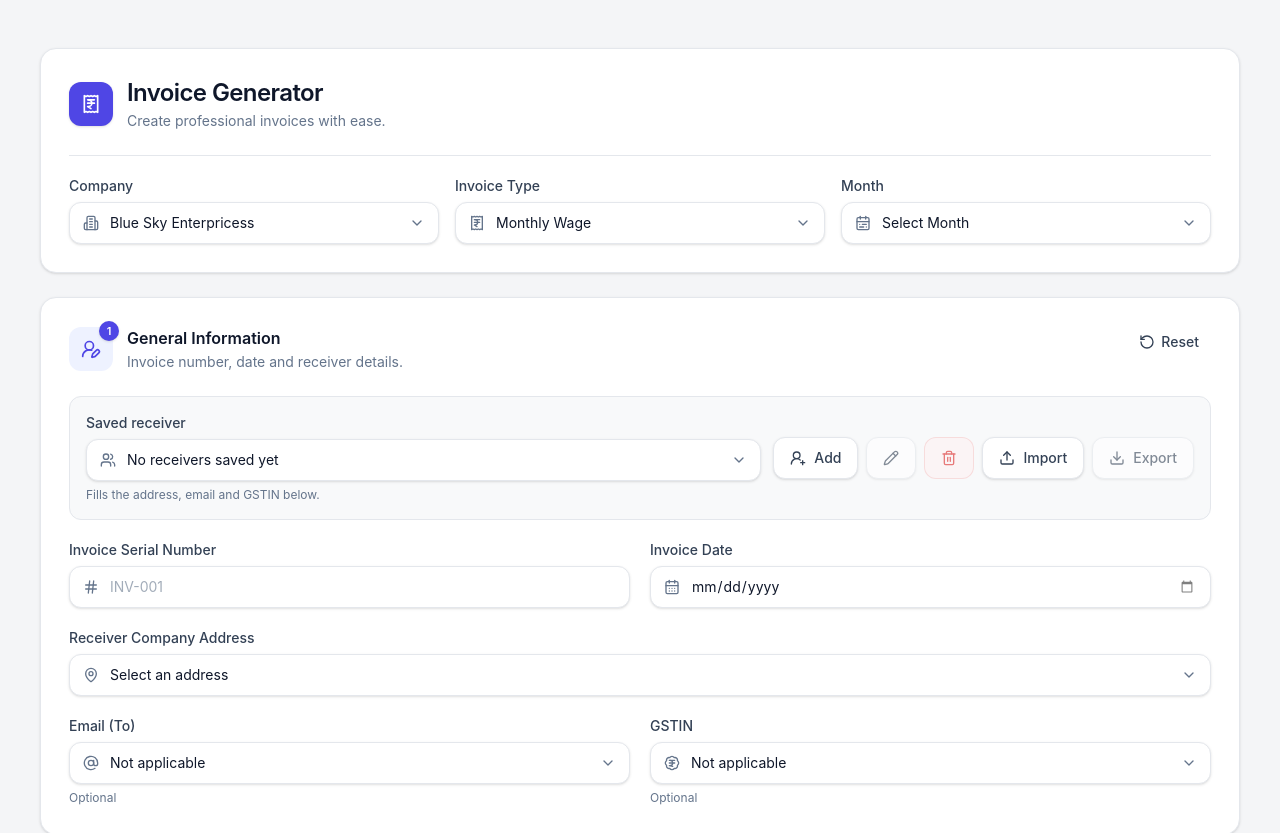
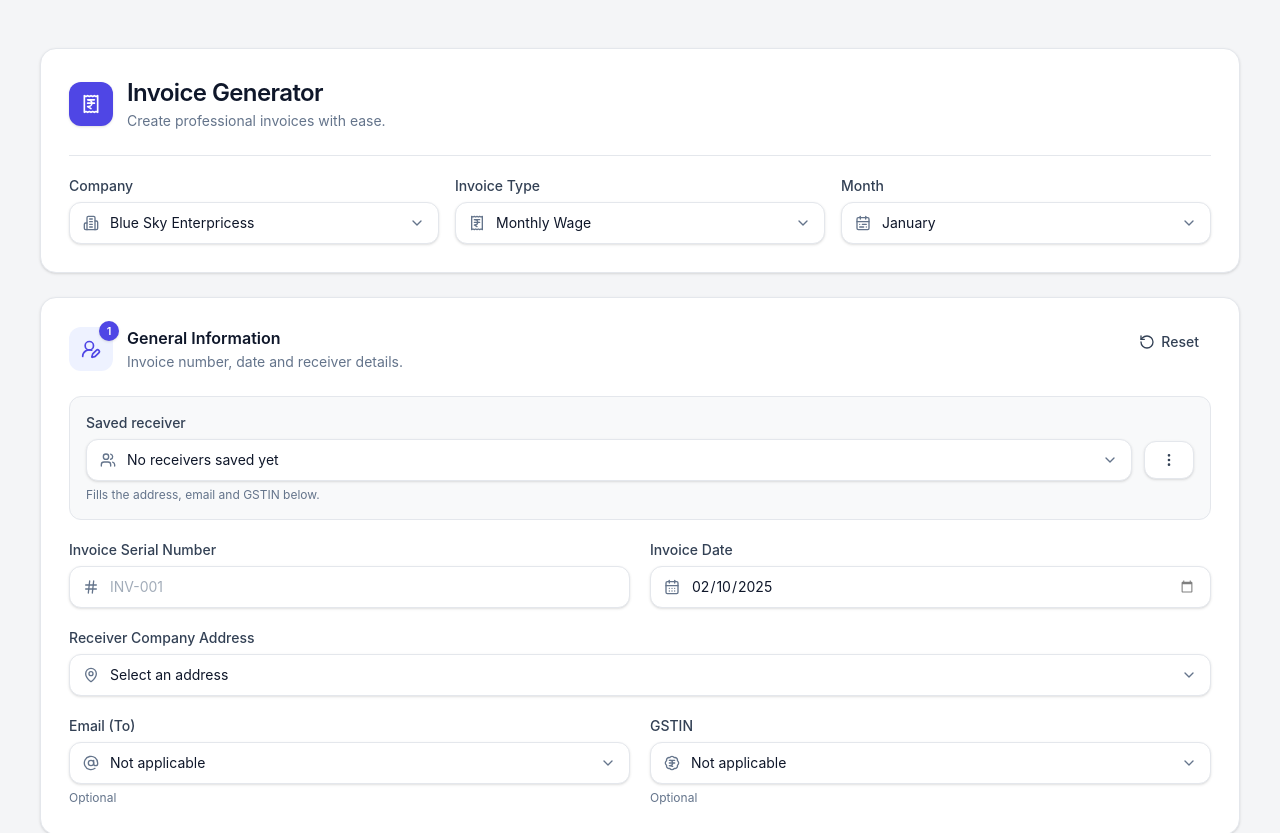
Before and after one commit to Abiram-k/invoice-generator, a React (Vite) app: page / in a window 1280 px wide. Shown: the top 833 px of the page. Built offline with nearby package versions, Linux system fonts and the light colour scheme; what @react-pdf/renderer would draw is missing.

Commit message:
feat: implement receiver actions menu and refactor InvoiceForm for default month handling

```diff
--- a/src/components/GeneralSection.tsx
+++ b/src/components/GeneralSection.tsx
@@ -17,7 +17,7 @@ import toast from "react-hot-toast";
 import { useInvoiceStore } from "../store/useInvoiceStore";
 import { useReceiverStore } from "../store/useReceiverStore";
 import { SelectField, TextField } from "./Field";
-import { Button } from "./Button";
+import { Menu, MenuItem } from "./Menu";
 import { ReceiverModal } from "./ReceiverModal";
 import ConfirmDialog from "./ConfirmDialog";
 import { Receiver } from "../types/receiver";
@@ -138,6 +138,39 @@ const GeneralSection = () => {
     }
   };
 
+  const receiverMenuItems: MenuItem[] = [
+    {
+      label: "Add receiver",
+      icon: <UserRoundPlus className={iconClasses} />,
+      onClick: openAddReceiver,
+    },
+    {
+      label: "Edit receiver",
+      icon: <Pencil className={iconClasses} />,
+      onClick: openEditReceiver,
+      disabled: !selectedReceiver,
+    },
+    {
+      label: "Delete receiver",
+      icon: <Trash2 className={iconClasses} />,
+      onClick: () => setIsDeleteConfirmOpen(true),
+      disabled: !selectedReceiver,
+      tone: "danger",
+    },
+    {
+      label: "Import from JSON",
+      icon: <Upload className={iconClasses} />,
+      onClick: () => fileInputRef.current?.click(),
+      separated: true,
+    },
+    {
+      label: "Export to JSON",
+      icon: <Download className={iconClasses} />,
+      onClick: handleExport,
+      disabled: !receivers.length,
+    },
+  ];
+
   return (
     <div className="space-y-5">
       <div className="rounded-xl border border-line bg-surface/60 p-4">
@@ -161,58 +194,8 @@ const GeneralSection = () => {
             ))}
           </SelectField>
 
-          <div className="flex flex-wrap gap-2 sm:pb-6">
-            <Button
-              type="button"
-              variant="secondary"
-              onClick={openAddReceiver}
-              icon={<UserRoundPlus className={iconClasses} />}
-            >
-              Add
-            </Button>
-
-            <Button
-              type="button"
-              variant="secondary"
-              className="px-3"
-              disabled={!selectedReceiver}
-              onClick={openEditReceiver}
-              aria-label="Edit selected receiver"
-              title="Edit selected receiver"
-              icon={<Pencil className={iconClasses} />}
-            />
-
-            <Button
-              type="button"
-              variant="danger"
-              className="px-3"
-              disabled={!selectedReceiver}
-              onClick={() => setIsDeleteConfirmOpen(true)}
-              aria-label="Delete selected receiver"
-              title="Delete selected receiver"
-              icon={<Trash2 className={iconClasses} />}
-            />
-
-            <Button
-              type="button"
-              variant="secondary"
-              onClick={() => fileInputRef.current?.click()}
-              title="Import receivers from a JSON file"
-              icon={<Upload className={iconClasses} />}
-            >
-              Import
-            </Button>
-
-            <Button
-              type="button"
-              variant="secondary"
-              disabled={!receivers.length}
-              onClick={handleExport}
-              title="Download saved receivers as JSON"
-              icon={<Download className={iconClasses} />}
-            >
-              Export
-            </Button>
+          <div className="sm:pb-6">
+            <Menu items={receiverMenuItems} label="Receiver actions" />
 
             <input
               ref={fileInputRef}
--- /dev/null
+++ b/src/components/Menu.tsx
@@ -0,0 +1,98 @@
+import { ReactNode, useEffect, useRef, useState } from "react";
+import { AnimatePresence, motion } from "framer-motion";
+import { MoreVertical } from "lucide-react";
+import { Button } from "./Button";
+
+export interface MenuItem {
+  label: string;
+  icon?: ReactNode;
+  onClick: () => void;
+  disabled?: boolean;
+  tone?: "default" | "danger";
+  separated?: boolean;
+}
+
+interface MenuProps {
+  items: MenuItem[];
+  label?: string;
+}
+
+// Dropdown menu for secondary actions, closing on outside click or Escape.
+export const Menu = ({ items, label = "More actions" }: MenuProps) => {
+  const [isOpen, setIsOpen] = useState(false);
+  const containerRef = useRef<HTMLDivElement>(null);
+
+  useEffect(() => {
+    if (!isOpen) return;
+
+    const handlePointerDown = (event: MouseEvent) => {
+      if (!containerRef.current?.contains(event.target as Node)) {
+        setIsOpen(false);
+      }
+    };
+
+    const handleKeyDown = (event: KeyboardEvent) => {
+      if (event.key === "Escape") setIsOpen(false);
+    };
+
+    document.addEventListener("mousedown", handlePointerDown);
+    document.addEventListener("keydown", handleKeyDown);
+
+    return () => {
+      document.removeEventListener("mousedown", handlePointerDown);
+      document.removeEventListener("keydown", handleKeyDown);
+    };
+  }, [isOpen]);
+
+  return (
+    <div ref={containerRef} className="relative">
+      <Button
+        type="button"
+        variant="secondary"
+        className="px-3"
+        aria-haspopup="menu"
+        aria-expanded={isOpen}
+        aria-label={label}
+        title={label}
+        onClick={() => setIsOpen((open) => !open)}
+        icon={<MoreVertical className="h-4 w-4" />}
+      />
+
+      <AnimatePresence>
+        {isOpen ? (
+          <motion.div
+            role="menu"
+            initial={{ opacity: 0, y: -6, scale: 0.98 }}
+            animate={{ opacity: 1, y: 0, scale: 1 }}
+            exit={{ opacity: 0, y: -4, scale: 0.98 }}
+            transition={{ duration: 0.15 }}
+            className="absolute right-0 z-20 mt-2 w-56 origin-top-right rounded-xl border border-line bg-card p-1.5 shadow-lg"
+          >
+            {items.map((item) => (
+              <button
+                key={item.label}
+                type="button"
+                role="menuitem"
+                disabled={item.disabled}
+                onClick={() => {
+                  setIsOpen(false);
+                  item.onClick();
+                }}
+                className={`flex w-full cursor-pointer items-center gap-2.5 rounded-lg px-3 py-2 text-left text-sm transition-colors duration-150 disabled:cursor-not-allowed disabled:opacity-40 ${
+                  item.tone === "danger"
+                    ? "text-danger hover:bg-danger-soft"
+                    : "text-ink-soft hover:bg-brand-soft hover:text-ink"
+                } ${item.separated ? "mt-1.5 border-t border-line pt-3" : ""}`}
+              >
+                {item.icon}
+                {item.label}
+              </button>
+            ))}
+          </motion.div>
+        ) : null}
+      </AnimatePresence>
+    </div>
+  );
+};
+
+export default Menu;
--- a/src/pages/InvoiceForm.tsx
+++ b/src/pages/InvoiceForm.tsx
@@ -1,4 +1,4 @@
-import { useState } from "react";
+import { useEffect, useState } from "react";
 import { motion } from "framer-motion";
 import {
   ArrowRight,
@@ -27,16 +27,27 @@ import { SelectField } from "../components/Field";
 
 import { useDataContext } from "../hooks/Context";
 import { Month } from "../types/month";
-import { monthNames } from "../utils/getCurrentMonth";
+import { getPreviousMonth, monthNames } from "../utils/getCurrentMonth";
+import { getTodayInputDate } from "../utils/date";
 import { useInvoiceStore } from "../store/useInvoiceStore";
 import { fadeUp, staggerContainer } from "../utils/motion";
 
 export default function InvoiceForm() {
   const { setData } = useDataContext();
-  const [selectedMonth, setSelectedMonth] = useState<Month | null>(null);
   const [isResetConfirmOpen, setIsResetConfirmOpen] = useState(false);
-  const { setSelectedInvoiceMonth, formData, setFormData, resetForm } =
-    useInvoiceStore();
+  const {
+    selectedInvoiceMonth,
+    setSelectedInvoiceMonth,
+    formData,
+    setFormData,
+    resetForm,
+  } = useInvoiceStore();
+
+  // Every visit starts on the previous billing month and today's invoice date.
+  useEffect(() => {
+    setSelectedInvoiceMonth(getPreviousMonth());
+    setFormData({ invoiceDate: getTodayInputDate() });
+  }, [setSelectedInvoiceMonth, setFormData]);
 
   const navigate = useNavigate();
 
@@ -187,9 +198,7 @@ export default function InvoiceForm() {
   const handleSelectChangeMonth = (
     event: React.ChangeEvent<HTMLSelectElement>
   ) => {
-    const selectedMonth: Month = event.target.value as Month;
-    setSelectedMonth(selectedMonth);
-    setSelectedInvoiceMonth(selectedMonth); // to zustand store
+    setSelectedInvoiceMonth(event.target.value as Month);
   };
 
   return (
@@ -252,7 +261,7 @@ export default function InvoiceForm() {
                 id="invoiceMonth"
                 label="Month"
                 icon={<CalendarRange className="h-4 w-4" />}
-                value={selectedMonth || ""}
+                value={selectedInvoiceMonth || ""}
                 onChange={handleSelectChangeMonth}
               >
                 <option value="">Select Month</option>
--- a/src/store/useInvoiceStore.ts
+++ b/src/store/useInvoiceStore.ts
@@ -1,7 +1,8 @@
 import { create } from "zustand";
 import { persist } from "zustand/middleware";
 import { Month } from "../types/month";
-import { getCurrentMonth } from "../utils/getCurrentMonth";
+import { getPreviousMonth } from "../utils/getCurrentMonth";
+import { getTodayInputDate } from "../utils/date";
 import { IGeneralData } from "../types/invoice-types";
 
 type InvoiceStore = {
@@ -15,13 +16,13 @@ type InvoiceStore = {
 export const useInvoiceStore = create<InvoiceStore>()(
   persist(
     (set) => ({
-      selectedInvoiceMonth: getCurrentMonth(),
+      selectedInvoiceMonth: getPreviousMonth(),
       setSelectedInvoiceMonth: (selectedInvoiceMonth: Month) =>
         set({ selectedInvoiceMonth }),
       formData: {
         invoiceFromCompany: "BLUE SKY ENTERPRICESS",
         invoiceNumber: "",
-        invoiceDate: "",
+        invoiceDate: getTodayInputDate(),
         invoiceType: true,
         companyAddress: "",
         email: "",
@@ -52,7 +53,7 @@ export const useInvoiceStore = create<InvoiceStore>()(
           formData: {
             invoiceFromCompany: "BLUE SKY ENTERPRICESS",
             invoiceNumber: "",
-            invoiceDate: "",
+            invoiceDate: getTodayInputDate(),
             invoiceType: true,
             companyAddress: "",
             email: "",
--- /dev/null
+++ b/src/utils/date.ts
@@ -0,0 +1,7 @@
+const pad = (value: number): string => String(value).padStart(2, "0");
+
+// Today's date in the yyyy-mm-dd format a date input expects, in local time.
+export const getTodayInputDate = (): string => {
+  const today = new Date();
+  return `${today.getFullYear()}-${pad(today.getMonth() + 1)}-${pad(today.getDate())}`;
+};
--- a/src/utils/getCurrentMonth.ts
+++ b/src/utils/getCurrentMonth.ts
@@ -19,3 +19,10 @@ export const getCurrentMonth = (currentMonth?: Month): Month => {
   const date = new Date();
   return currentMonth || monthNames[date.getMonth()];
 };
+
+// The month before the current one, used as the default billing month.
+export const getPreviousMonth = (): Month => {
+  const date = new Date();
+  date.setMonth(date.getMonth() - 1);
+  return monthNames[date.getMonth()];
+};
```
